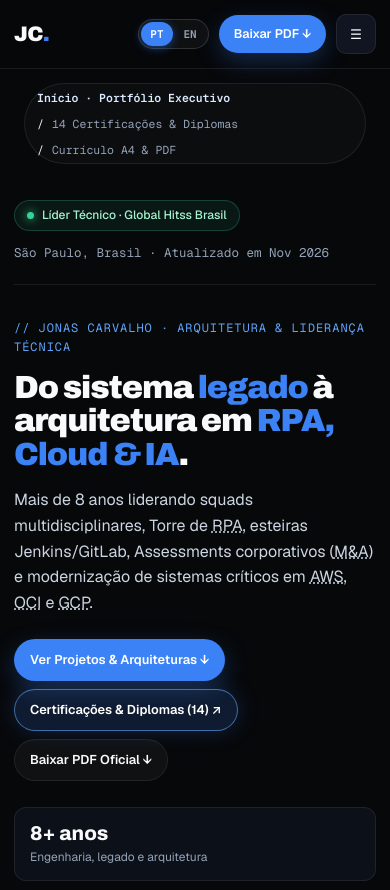
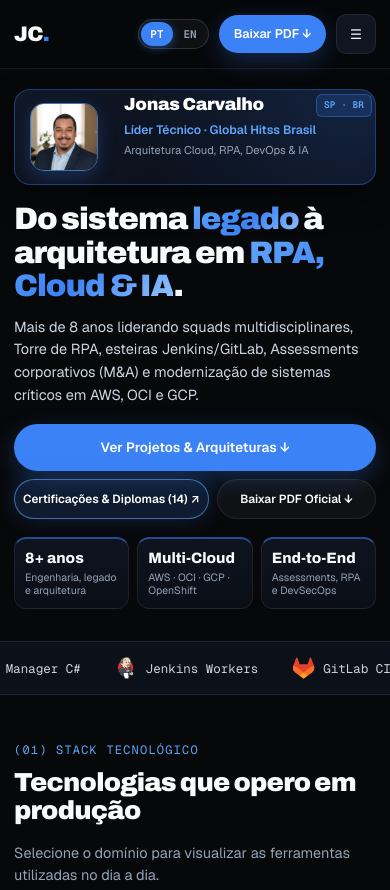
Before and after one commit to jocarvalhosantos/jonascarvalho-site, a plain HTML site: page index.html in a window 390 px wide. Shown: the top 890 px of the page. Drawn offline with nearby package versions, Linux system fonts and the light colour scheme.

Commit message:
style(ui): redesign hero for mobile/desktop, remove breadcrumb bar and all green accents

```diff
--- a/index.html
+++ b/index.html
@@ -401,32 +401,22 @@
     </div>
   </header>
 
-  <!-- BREADCRUMB SEMÂNTICO -->
-  <nav class="breadcrumb-bar" aria-label="Breadcrumb">
-    <ol class="breadcrumb-list">
-      <li><a href="https://jonas.novashift.com.br/" aria-current="page">Início · Portfólio Executivo</a></li>
-      <li><a href="certificacoes.html">14 Certificações &amp; Diplomas</a></li>
-      <li><a href="curriculo.html">Currículo A4 &amp; PDF</a></li>
-    </ol>
-  </nav>
-
   <main id="main-content">
   <!-- HERO -->
   <section class="hero" aria-labelledby="hero-heading">
     <div class="container">
-      <div class="hero-top-bar">
-        <span class="status-badge"><i class="status-dot"></i>Líder Técnico · Global Hitss Brasil</span>
-        <span class="mono">São Paulo, Brasil · <time datetime="2026-11">Atualizado em Nov 2026</time></span>
-      </div>
+      <div class="hero-grid">
+        <div class="hero-copy">
+          <div class="hero-badge-row">
+            <span class="status-badge"><i class="status-dot"></i>Líder Técnico · Global Hitss Brasil</span>
+            <span class="hero-loc-tag mono">São Paulo, SP</span>
+          </div>
 
-      <div class="hero-grid">
-        <div>
-          <span class="eyebrow" translate="no">// Jonas Carvalho · Arquitetura &amp; Liderança Técnica</span>
           <h1 class="hero-title" id="hero-heading">
             Do sistema <span class="accent">legado</span> à arquitetura em <span class="accent">RPA, Cloud &amp; IA</span>.
           </h1>
           <p class="hero-lede">
-            Mais de 8 anos liderando squads multidisciplinares, Torre de <abbr title="Robotic Process Automation">RPA</abbr>, esteiras <span translate="no">Jenkins/GitLab</span>, Assessments corporativos (<abbr title="Mergers and Acquisitions">M&amp;A</abbr>) e modernização de sistemas críticos em <abbr title="Amazon Web Services">AWS</abbr>, <abbr title="Oracle Cloud Infrastructure">OCI</abbr> e <abbr title="Google Cloud Platform">GCP</abbr>.
+            Mais de 8 anos liderando squads multidisciplinares, Torre de RPA, esteiras <span translate="no">Jenkins/GitLab</span>, Assessments corporativos (M&amp;A) e modernização de sistemas críticos em <span translate="no">AWS, OCI e GCP</span>.
           </p>
 
           <div class="hero-ctas">
@@ -463,9 +453,10 @@
             <div class="photo-badge">
               <div>
                 <strong>Jonas Carvalho</strong>
-                <span>Líder Técnico · Cloud, RPA &amp; DevOps</span>
+                <span id="photoBadgeRole">Líder Técnico · Global Hitss Brasil</span>
+                <small class="photo-badge-sub" id="photoBadgeSub">Arquitetura Cloud, RPA, DevOps &amp; IA</small>
               </div>
-              <span class="badge-tag">SP · BRASIL</span>
+              <span class="badge-tag">SP · BR</span>
             </div>
           </div>
           <div class="profile-quick-links">
@@ -1223,7 +1214,7 @@
             </div>
             <div class="channel-row">
               <div><small>WhatsApp</small><span>+55 11 91533-6691</span></div>
-              <span class="mono" style="font-size: 11.5px; color: var(--emerald);">SP · BR</span>
+              <span class="mono" style="font-size: 11.5px; color: #60a5fa;">SP · BR</span>
             </div>
             <div class="channel-row">
               <div><small>LinkedIn</small><a href="https://www.linkedin.com/in/jonas-santos-b5289836/" target="_blank" rel="noopener">linkedin.com/in/jonas-santos-b5289836</a></div>
--- a/styles.css
+++ b/styles.css
@@ -10,10 +10,15 @@
   --text-muted: #94a3b8;
   --accent: #3b82f6;
   --accent-bright: #60a5fa;
-  --emerald: #34d399;
+  --emerald: #60a5fa;
   --radius-md: 14px;
   --radius-lg: 20px;
   --max-w: 1200px;
+}
+
+abbr[title] {
+  text-decoration: none;
+  border-bottom: 0;
 }
 
 *,
@@ -173,41 +178,46 @@ button {
 
 /* HERO */
 .hero {
-  padding: 36px 0 44px;
-}
-
-.hero-top-bar {
-  display: flex;
+  padding: 40px 0 46px;
+}
+
+.hero-badge-row {
+  display: inline-flex;
   flex-wrap: wrap;
-  justify-content: space-between;
-  align-items: center;
-  gap: 12px;
-  padding-bottom: 22px;
-  border-bottom: 1px solid var(--border);
-  margin-bottom: 34px;
-  font-size: 12.5px;
-  color: var(--text-muted);
+  align-items: center;
+  gap: 10px;
+  margin-bottom: 18px;
 }
 
 .status-badge {
   display: inline-flex;
   align-items: center;
   gap: 8px;
-  padding: 5px 12px;
+  padding: 6px 14px;
   border-radius: 999px;
-  background: rgba(52, 211, 153, 0.08);
-  border: 1px solid rgba(52, 211, 153, 0.24);
-  color: #a7f3d0;
-  font-size: 12px;
-  font-weight: 500;
+  background: rgba(59, 130, 246, 0.14);
+  border: 1px solid rgba(59, 130, 246, 0.42);
+  color: #dbeafe;
+  font-size: 12.2px;
+  font-weight: 600;
+  letter-spacing: 0.01em;
 }
 
 .status-dot {
   width: 7px;
   height: 7px;
   border-radius: 50%;
-  background: var(--emerald);
-  box-shadow: 0 0 10px var(--emerald);
+  background: var(--accent-bright);
+  box-shadow: 0 0 10px rgba(96, 165, 250, 0.85);
+}
+
+.hero-loc-tag {
+  font-size: 11.8px;
+  color: var(--text-muted);
+  padding: 5px 11px;
+  border-radius: 999px;
+  background: rgba(255, 255, 255, 0.035);
+  border: 1px solid var(--border);
 }
 
 .hero-grid {
@@ -231,18 +241,21 @@ button {
   font-family: "Archivo", sans-serif;
   font-weight: 900;
   font-size: clamp(32px, 4.1vw, 52px);
-  line-height: 1.05;
+  line-height: 1.06;
   letter-spacing: -0.035em;
   margin-bottom: 16px;
 }
 
 .hero-title .accent {
-  color: var(--accent);
+  color: var(--accent-bright);
+  background: linear-gradient(135deg, #60a5fa 0%, #3b82f6 55%, #93c5fd 100%);
+  -webkit-background-clip: text;
+  -webkit-text-fill-color: transparent;
 }
 
 .hero-lede {
   font-size: 16px;
-  line-height: 1.6;
+  line-height: 1.62;
   color: var(--text-soft);
   max-width: 56ch;
   margin-bottom: 24px;
@@ -251,13 +264,13 @@ button {
 .hero-ctas {
   display: flex;
   flex-wrap: wrap;
-  gap: 8px;
+  gap: 10px;
   margin-bottom: 26px;
 }
 
 .hero-ctas .btn {
-  padding: 10px 15px;
-  font-size: 12.8px;
+  padding: 11px 17px;
+  font-size: 13px;
 }
 
 .hero-highlights {
@@ -267,8 +280,9 @@ button {
 }
 
 .mini-kpi {
-  background: var(--bg-elev);
+  background: linear-gradient(180deg, rgba(16, 21, 33, 0.92), rgba(11, 15, 24, 0.95));
   border: 1px solid var(--border);
+  border-top: 2px solid rgba(59, 130, 246, 0.55);
   border-radius: 12px;
   padding: 14px 15px;
 }
@@ -292,7 +306,7 @@ button {
 /* HERO PHOTO */
 .hero-profile-card {
   background: linear-gradient(165deg, #111827 0%, #090c12 100%);
-  border: 1px solid var(--border);
+  border: 1px solid rgba(59, 130, 246, 0.28);
   border-radius: var(--radius-lg);
   padding: 14px;
   box-shadow: 0 28px 60px rgba(0, 0, 0, 0.55);
@@ -340,6 +354,10 @@ button {
   display: block;
   font-size: 11.5px;
   color: var(--text-muted);
+}
+
+.photo-badge-sub {
+  display: none;
 }
 
 .badge-tag {
@@ -1137,12 +1155,100 @@ button {
 }
 
 @media (max-width: 900px) {
+  .hero {
+    padding: 20px 0 32px;
+  }
+
   .hero-grid,
   .pillars-grid,
   .journey-layout,
   .contact-grid,
   .cases-grid {
     grid-template-columns: 1fr;
+  }
+
+  .hero-grid {
+    gap: 18px;
+  }
+
+  .hero-badge-row {
+    display: none;
+  }
+
+  .hero-profile-card {
+    order: -1;
+    padding: 13px 15px;
+    border-radius: 16px;
+    border: 1px solid rgba(59, 130, 246, 0.36);
+    background:
+      radial-gradient(circle at 95% 15%, rgba(59, 130, 246, 0.16), transparent 60%),
+      linear-gradient(155deg, #101726 0%, #090d16 100%);
+    box-shadow: 0 14px 32px rgba(0, 0, 0, 0.45);
+  }
+
+  .hero-photo-wrap {
+    display: flex;
+    align-items: center;
+    gap: 14px;
+    aspect-ratio: auto;
+    border: 0;
+    border-radius: 0;
+    overflow: visible;
+  }
+
+  figure.hero-figure {
+    width: 68px !important;
+    height: 68px !important;
+    border-radius: 14px;
+    overflow: hidden;
+    flex-shrink: 0;
+    border: 1.5px solid rgba(96, 165, 250, 0.65);
+    box-shadow: 0 6px 18px rgba(59, 130, 246, 0.25);
+  }
+
+  .photo-badge {
+    position: relative;
+    padding: 0;
+    background: transparent;
+    border: 0;
+    backdrop-filter: none;
+    flex: 1;
+    display: block;
+  }
+
+  .photo-badge .badge-tag {
+    position: absolute;
+    top: 0;
+    right: 0;
+    font-size: 9.5px;
+    padding: 3px 7px;
+  }
+
+  .photo-badge strong {
+    font-family: "Archivo", sans-serif;
+    font-size: 17.5px;
+    font-weight: 900;
+    letter-spacing: -0.02em;
+    color: #ffffff;
+    padding-right: 54px;
+  }
+
+  .photo-badge span {
+    font-size: 12.2px;
+    font-weight: 600;
+    color: #60a5fa;
+    margin-top: 3px;
+  }
+
+  .photo-badge-sub {
+    display: block;
+    font-size: 11.2px;
+    color: var(--text-muted);
+    margin-top: 2px;
+  }
+
+  .profile-quick-links {
+    display: none;
   }
 
   .logo-grid {
@@ -1182,8 +1288,52 @@ button {
     display: none;
   }
 
+  .hero-title {
+    font-size: 31px;
+    line-height: 1.08;
+    margin-bottom: 12px;
+  }
+
+  .hero-lede {
+    font-size: 14.5px;
+    line-height: 1.56;
+    margin-bottom: 18px;
+  }
+
+  .hero-ctas {
+    display: grid;
+    grid-template-columns: 1fr 1fr;
+    gap: 8px;
+    margin-bottom: 18px;
+  }
+
+  .hero-ctas .btn:first-child {
+    grid-column: 1 / -1;
+    padding: 12px 16px;
+    font-size: 13.5px;
+  }
+
+  .hero-ctas .btn:not(:first-child) {
+    padding: 10px 8px;
+    font-size: 11.8px;
+  }
+
   .hero-highlights {
-    grid-template-columns: 1fr;
+    grid-template-columns: repeat(3, minmax(0, 1fr));
+    gap: 8px;
+  }
+
+  .mini-kpi {
+    padding: 11px 10px;
+  }
+
+  .mini-kpi strong {
+    font-size: 15px;
+  }
+
+  .mini-kpi span {
+    font-size: 10.5px;
+    line-height: 1.25;
   }
 
   .logo-grid {
@@ -1378,48 +1528,6 @@ button {
   top: 14px;
   outline: 2px solid #ffffff;
   outline-offset: 2px;
-}
-
-.breadcrumb-bar {
-  max-width: var(--container);
-  margin: 0 auto;
-  padding: 14px 24px 0;
-}
-
-.breadcrumb-list {
-  display: inline-flex;
-  align-items: center;
-  flex-wrap: wrap;
-  gap: 8px;
-  list-style: none;
-  padding: 5px 12px;
-  border-radius: 999px;
-  background: rgba(255, 255, 255, 0.025);
-  border: 1px solid var(--border);
-  font-family: "Geist Mono", monospace;
-  font-size: 11.5px;
-  color: var(--text-dim);
-}
-
-.breadcrumb-list a {
-  color: var(--text-muted);
-  text-decoration: none;
-  transition: color 0.15s ease;
-}
-
-.breadcrumb-list a:hover {
-  color: var(--accent);
-}
-
-.breadcrumb-list li + li::before {
-  content: "/";
-  margin-right: 8px;
-  color: var(--text-dim);
-}
-
-.breadcrumb-list [aria-current="page"] {
-  color: #dbeafe;
-  font-weight: 600;
 }
 
 .sr-only-caption {
```
Also changed, not shown: certificacoes.html (+5 -13 lines), curriculo-en.html (+1 -1 lines), curriculo.html (+1 -1 lines), script.js (+12 -2 lines), scripts/generate-og.js (+4 -4 lines), icon-512.png, icon-maskable-512.png, og-certificacoes.jpg, og-curriculo.jpg, og-default.jpg, public/icon-512.png, public/icon-maskable-512.png, public/og-certificacoes.jpg, public/og-curriculo.jpg, 1 more files.
